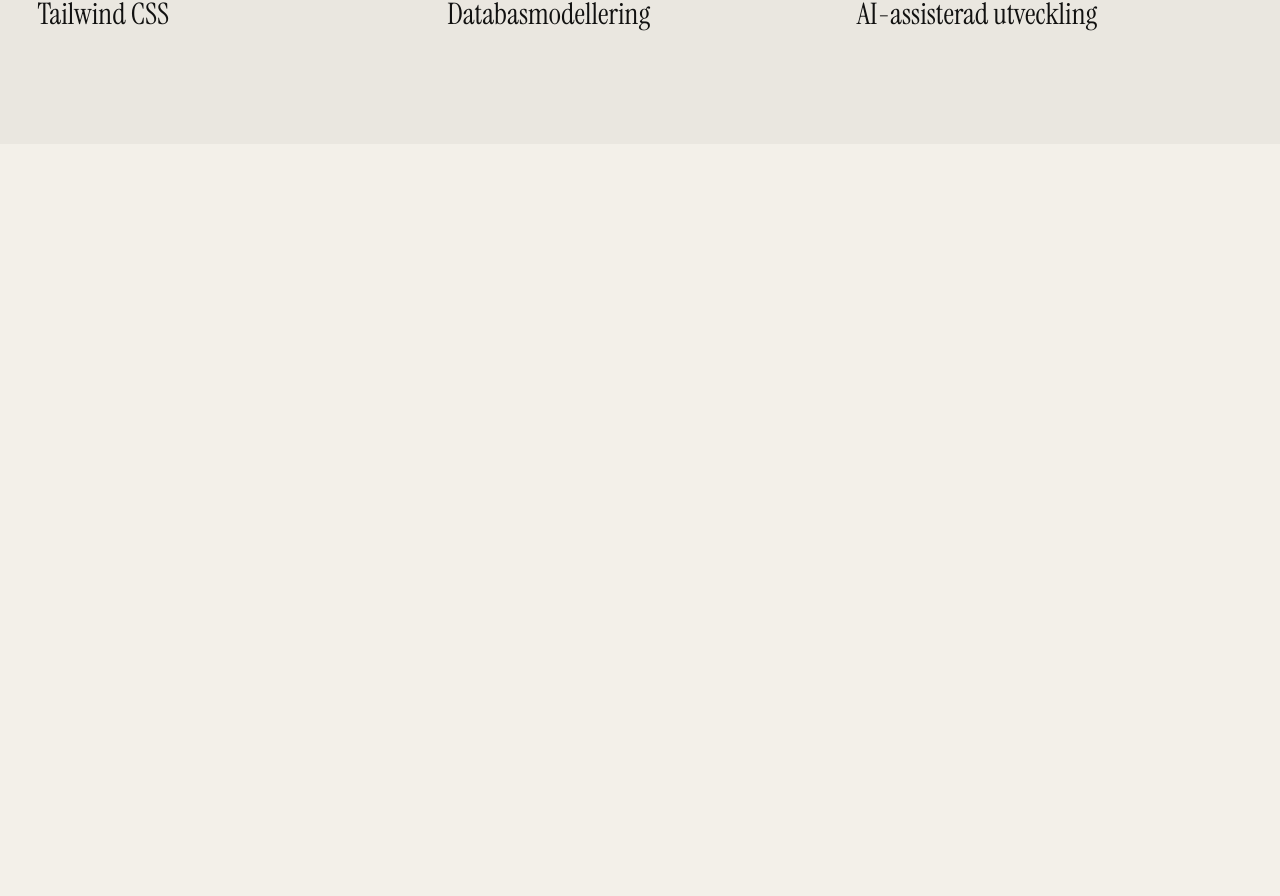
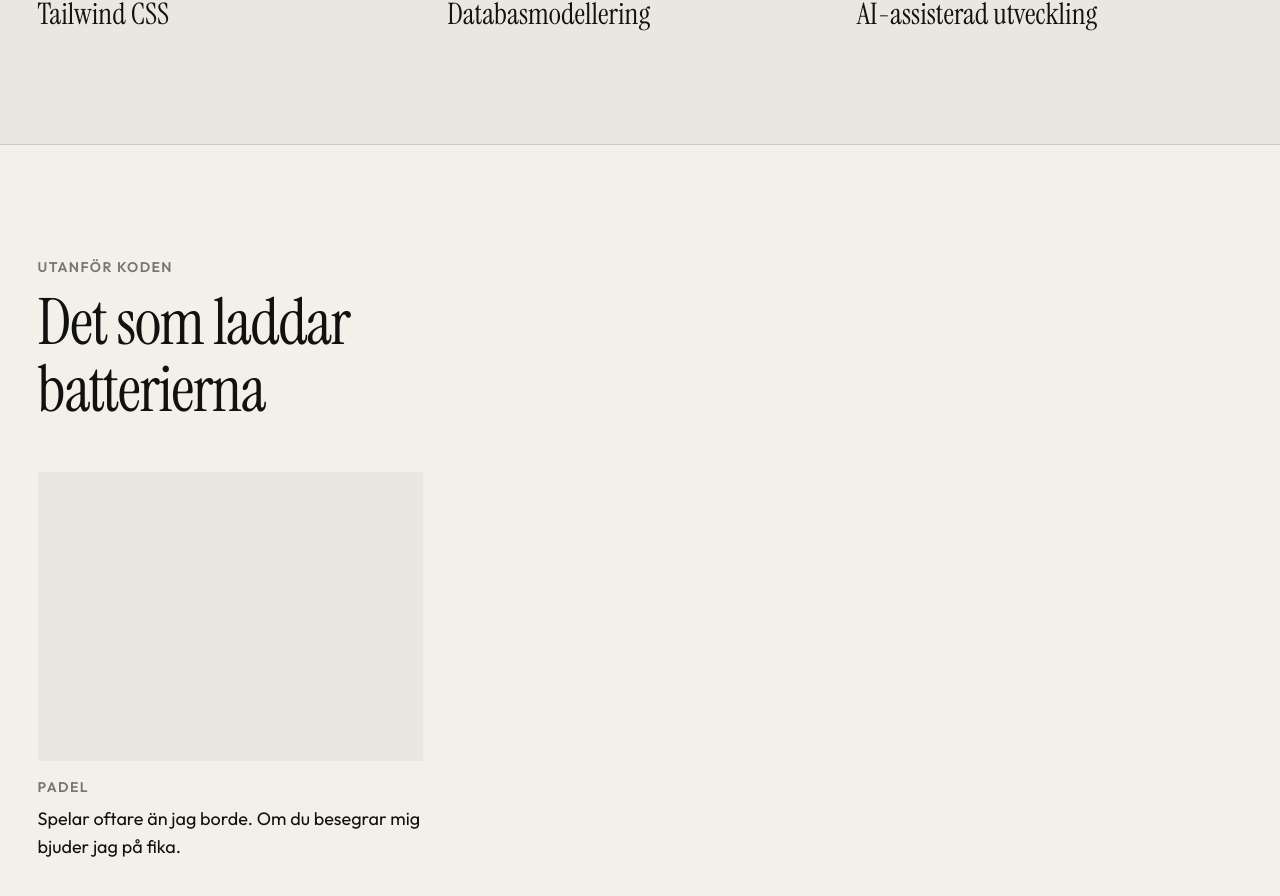
Before and after one commit to AlexJCodes/alexander-johansson-portfolio-react, a React (Vite) app: page / in a window 1280 px wide. Shown: the part 2869-3765 px from the top of the page. Before the commit the page ends 3013 px from the top, so only its background shows below. Built offline with nearby package versions, Linux system fonts and the light colour scheme.

Commit message:
feat: add personal section

```diff
--- a/src/App.tsx
+++ b/src/App.tsx
@@ -3,6 +3,7 @@
 import ProjectsSection from "./sections/ProjectsSection";
 import AboutSection from "./sections/AboutSection";
 import SkillsSection from "./sections/SkillsSection";
+import PersonalSection from "./sections/PersonalSection";
 
 function App() {
   return (
@@ -14,6 +15,7 @@
         <ProjectsSection />
         <AboutSection />
         <SkillsSection />
+        <PersonalSection />
       </main>
     </>
   );
--- /dev/null
+++ b/src/sections/PersonalSection.tsx
@@ -0,0 +1,53 @@
+function PersonalSection() {
+  return (
+    <section
+      id="personligt"
+      aria-labelledby="personal-title"
+      className="scroll-mt-16 border-t border-border py-section"
+    >
+      <div className="mx-auto w-[calc(100%-2*var(--page-padding))] max-w-content">
+        <header className="mb-12">
+          <p className="mb-3 text-sm font-semibold uppercase tracking-label text-muted">
+            Utanför koden
+          </p>
+
+          <h2
+            id="personal-title"
+            className="max-w-[12ch] font-display text-section-title leading-heading tracking-[-0.02em]"
+          >
+            Det som laddar batterierna
+          </h2>
+        </header>
+
+        <div className="grid gap-6 md:grid-cols-2 lg:grid-cols-3">
+          {/* Padel */}
+          <article className="group min-w-0">
+            <div className="relative aspect-4/3 overflow-hidden bg-surface">
+              {/* image + video */}
+            </div>
+
+            <div className="pt-4">
+              <h3 className="mb-2 text-sm font-semibold uppercase tracking-label text-muted">
+                Padel
+              </h3>
+
+              <p className="max-w-104 text-lg leading-body">
+                Spelar oftare än jag borde. Om du besegrar mig bjuder jag på fika.
+              </p>
+            </div>
+          </article>
+
+          {/* Miles With Alex */}
+          <article className="group min-w-0">{/* media + content */}</article>
+
+          {/* Resor */}
+          <article className="group min-w-0 md:col-span-2 md:w-[calc((100%-1.5rem)/2)] md:justify-self-center lg:col-span-1 lg:w-auto lg:justify-self-stretch">
+            {/* media + content */}
+          </article>
+        </div>
+      </div>
+    </section>
+  );
+}
+
+export default PersonalSection;
```
